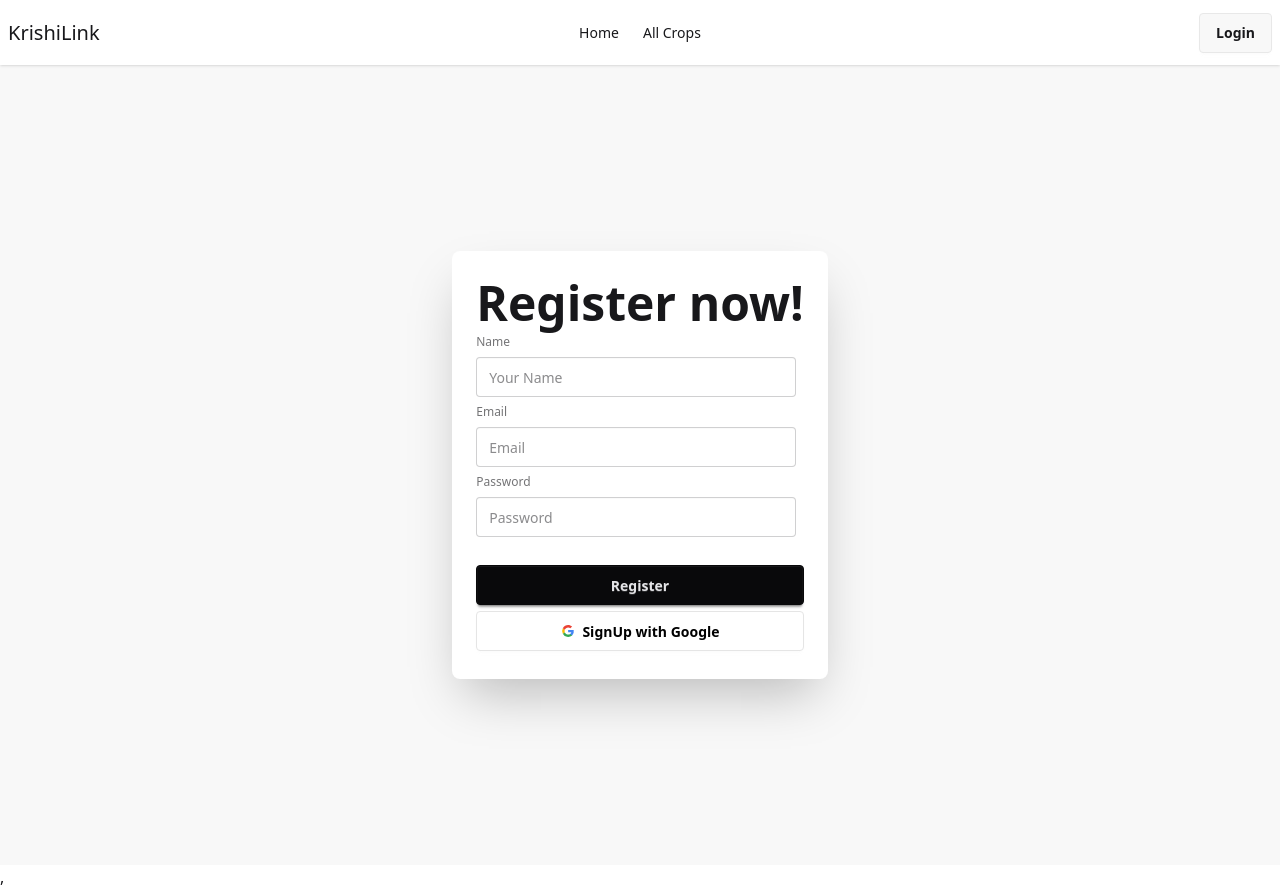
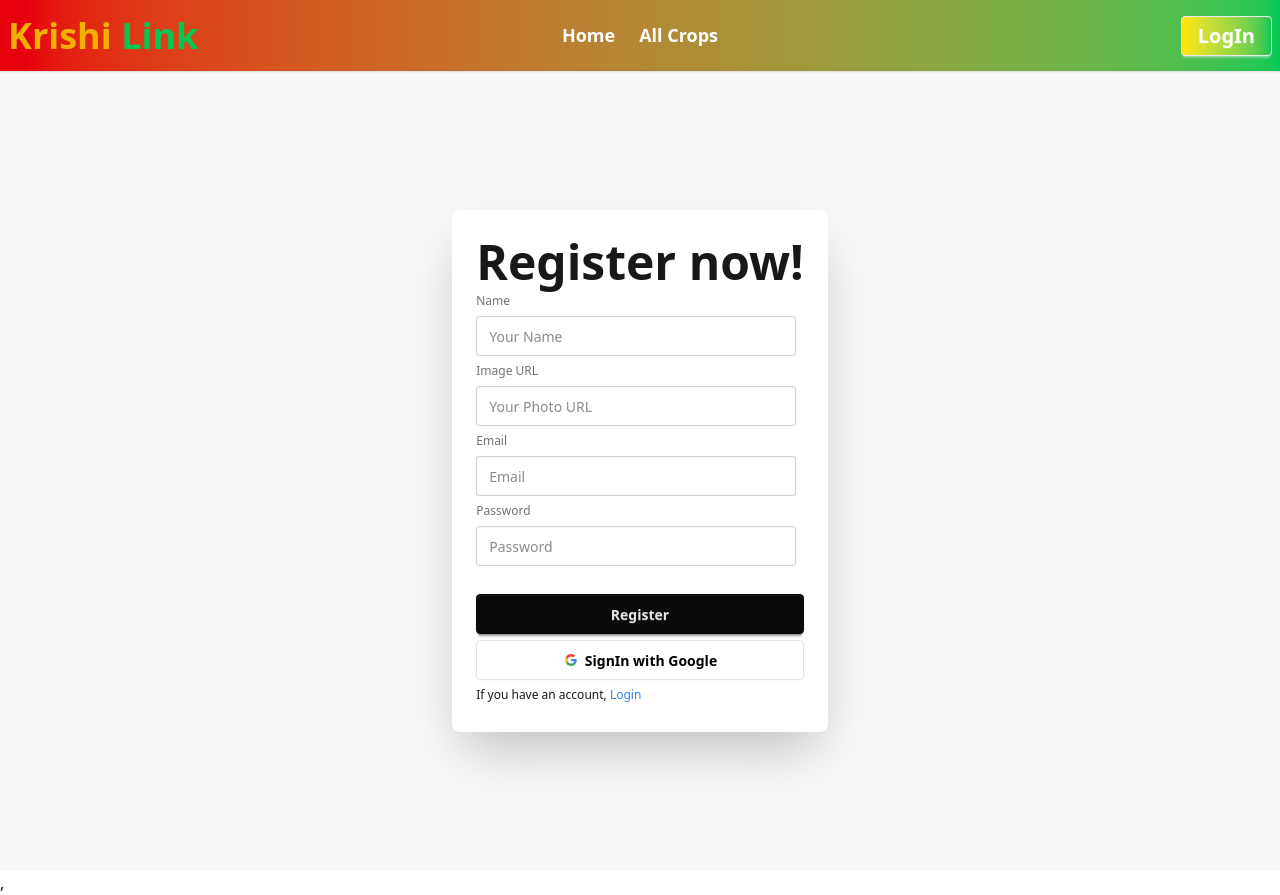
Before and after one commit to sumon10c/KrishiLink-client-site, a React app: page /register in a window 1280 px wide. Built offline with nearby package versions, Linux system fonts and the light colour scheme; no server answers; the HTML template or start-up script is replaced by a standard one.

Commit message:
add navbar function and its style

```diff
--- a/src/component/Login-and-Reg/Login.jsx
+++ b/src/component/Login-and-Reg/Login.jsx
@@ -1,8 +1,22 @@
 import Link from "daisyui/components/link";
-import React from "react";
+import React, { use } from "react";
 import { NavLink } from "react-router";
+import { AuthContext } from "../../context/AuthProvider";
 
 const Login = () => {
+
+
+  const {singInWithGoogle}= use(AuthContext)
+  const handleGoogleSingIn =()=>{
+    singInWithGoogle()
+    .then(result=>{
+      console.log(result.user)
+    })
+    .catch(error=>{
+      console.log(error)
+    })
+  }
+
   return (
     <div className="hero bg-base-200 min-h-screen">
       <div className="hero-content flex-col lg:flex-row-reverse">
@@ -18,7 +32,7 @@ const Login = () => {
                 <a className="link link-hover">Forgot password?</a>
               </div>
               <button className="btn btn-neutral mt-4">Login</button>
-              <button className="btn bg-white text-black border-[#e5e5e5]">
+              <button onClick={handleGoogleSingIn} className="btn bg-white text-black border-[#e5e5e5]">
                 <svg
                   aria-label="Google logo"
                   width="16"
--- /dev/null
+++ b/src/component/Login-and-Reg/Profile.jsx
@@ -0,0 +1,11 @@
+import React from 'react';
+
+const Profile = () => {
+    return (
+        <div>
+            profile
+        </div>
+    );
+};
+
+export default Profile;
--- a/src/component/Login-and-Reg/Register.jsx
+++ b/src/component/Login-and-Reg/Register.jsx
@@ -1,6 +1,18 @@
-import React from "react";
+import React, { use } from "react";
+import { NavLink } from "react-router";
+import { AuthContext } from "../../context/AuthProvider";
 
 const Register = () => {
+  const { singInWithGoogle } = use(AuthContext);
+  const handleGoogleSingIn = () => {
+    singInWithGoogle()
+      .then((result) => {
+        console.log(result.user);
+      })
+      .catch((error) => {
+        console.log(error);
+      });
+  };
   return (
     <div className="hero bg-base-200 min-h-screen">
       <div className="hero-content flex-col lg:flex-row-reverse">
@@ -10,15 +22,22 @@ const Register = () => {
               <h1 className="text-5xl font-bold">Register now!</h1>
               <label className="label">Name</label>
               <input type="text" className="input" placeholder="Your Name" />
+              <label className="label">Image URL</label>
+              <input
+                type="text"
+                className="input"
+                placeholder="Your Photo URL"
+              />
               <label className="label">Email</label>
               <input type="email" className="input" placeholder="Email" />
               <label className="label">Password</label>
               <input type="password" className="input" placeholder="Password" />
-              <div>
-
-              </div>
+              <div></div>
               <button className="btn btn-neutral mt-4">Register</button>
-              <button className="btn bg-white text-black border-[#e5e5e5]">
+              <button
+                onClick={handleGoogleSingIn}
+                className="btn bg-white text-black border-[#e5e5e5]"
+              >
                 <svg
                   aria-label="Google logo"
                   width="16"
@@ -46,8 +65,14 @@ const Register = () => {
                     ></path>
                   </g>
                 </svg>
-                SignUp with Google
+                SignIn with Google
               </button>
+              <h1>
+                If you have an account,{" "}
+                <NavLink to="/Login">
+                  <span className="text-blue-500">Login</span>
+                </NavLink>
+              </h1>
             </fieldset>
           </div>
         </div>
--- a/src/component/Navbar/Navbar.jsx
+++ b/src/component/Navbar/Navbar.jsx
@@ -1,19 +1,64 @@
-import React from "react";
+import React, { use } from "react";
 import { Link, NavLink } from "react-router";
+import { AuthContext } from "../../context/AuthProvider";
 
 const Navbar = () => {
+  const { user, singOutUser } = use(AuthContext);
+
+  const handleSingOut = () => {
+    singOutUser().then().catch();
+  };
+
+  const dropDownLinks = (
+    <>
+      <li className="text-[18px] font-bold">
+        <NavLink to="/">Home</NavLink>
+      </li>
+      <li className="text-[18px] font-bold">
+        <NavLink to="/allcrops">All Crops</NavLink>
+      </li>
+      {user && (
+        <>
+          <li className="text-[18px] font-bold">
+            <NavLink to="/myPost">My Posts</NavLink>
+          </li>
+          <li className="text-[18px] font-bold">
+            <NavLink to="/addCrops">Add Crops</NavLink>
+          </li>
+          <li className="text-[18px] font-bold">
+            <NavLink to="/profile">Profile</NavLink>
+          </li>
+        </>
+      )}
+    </>
+  );
+
   const links = (
     <>
-      <li>
+      <li className="text-white text-[18px] font-bold hover:text-gray-300">
         <NavLink to="/">Home</NavLink>
       </li>
-      <li>
+      <li className="text-white text-[18px] font-bold hover:text-gray-300">
         <NavLink to="/allcrops">All Crops</NavLink>
       </li>
+      {user && (
+        <>
+          <li className="text-white text-[18px] font-bold hover:text-gray-300">
+            <NavLink to="/myPost">My Posts</NavLink>
+          </li>
+          <li className="text-white text-[18px] font-bold hover:text-gray-300">
+            <NavLink to="/addCrops">Add Crops</NavLink>
+          </li>
+          <li className="text-white text-[18px] font-bold ">
+            <NavLink to="/profile">Profile</NavLink>
+          </li>
+        </>
+      )}
     </>
   );
+
   return (
-    <div className="navbar bg-base-100 shadow-sm">
+    <div className="navbar bg-gradient-to-r from-red-600 to-[#00c853] shadow-sm">
       <div className="navbar-start">
         <div className="dropdown">
           <div tabIndex={0} role="button" className="btn btn-ghost lg:hidden">
@@ -37,18 +82,32 @@ const Navbar = () => {
             tabIndex="-1"
             className="menu menu-sm dropdown-content bg-base-100 rounded-box z-1 mt-3 w-52 p-2 shadow"
           >
-            {links}
+            {dropDownLinks}
           </ul>
         </div>
-        <a className="  text-xl">KrishiLink</a>
+        <a className="md:text-4xl font-bold text-yellow-500">
+          Krishi <span className="text-green-500">Link</span>
+        </a>
       </div>
       <div className="navbar-center hidden lg:flex">
         <ul className="menu menu-horizontal px-1">{links}</ul>
       </div>
       <div className="navbar-end">
-        <button className="btn">
-          <Link to="/login">Login</Link>
-        </button>
+        {user ? (
+          <button
+            onClick={handleSingOut}
+            className="btn bg-gradient-to-r from-[#ffe600] to-[#00c853] text-white md:text-[20px] font-bold"
+          >
+            LogOut
+          </button>
+        ) : (
+          <NavLink to="/login">
+            {" "}
+            <button className="btn bg-gradient-to-r from-[#ffe600] to-[#00c853] text-white md:text-[20px] font-bold">
+              LogIn
+            </button>
+          </NavLink>
+        )}
       </div>
     </div>
   );
--- /dev/null
+++ b/src/component/Other/AddCrops.jsx
@@ -0,0 +1,11 @@
+import React from 'react';
+
+const AddCrops = () => {
+    return (
+        <div>
+            Add crops
+        </div>
+    );
+};
+
+export default AddCrops;
--- /dev/null
+++ b/src/component/Other/MyPost.jsx
@@ -0,0 +1,11 @@
+import React from 'react';
+
+const MyPost = () => {
+    return (
+        <div>
+            My Post
+        </div>
+    );
+};
+
+export default MyPost;
--- a/src/context/AuthProvider.jsx
+++ b/src/context/AuthProvider.jsx
@@ -1,7 +1,10 @@
 import {
   createUserWithEmailAndPassword,
+  GoogleAuthProvider,
   onAuthStateChanged,
   signInWithEmailAndPassword,
+  signInWithPopup,
+  signOut,
 } from "firebase/auth";
 import React, { createContext, useEffect, useState } from "react";
 import { auth } from "../Firebase/firebase.init";
@@ -12,6 +15,22 @@ export const AuthContext = createContext(null);
 const AuthProvider = ({ children }) => {
   const [user, setUser] = useState(null);
   const [loading, setLoading] = useState(true);
+
+
+  const googleProvider = new GoogleAuthProvider();
+
+
+  const singInWithGoogle =()=>{
+    setLoading(true)
+    return signInWithPopup(auth,googleProvider)
+  }
+
+
+  const singOutUser = ()=>{
+    setLoading(true);
+    return signOut(auth)
+  }
+
 
   const createUser = (email, password) => {
     setLoading(true);
@@ -34,6 +53,8 @@ const AuthProvider = ({ children }) => {
   const authInfo = {
     createUser,
     singInUser,
+    singInWithGoogle,
+    singOutUser,
     user,
     loading,
   };
--- a/src/main.jsx
+++ b/src/main.jsx
@@ -12,6 +12,9 @@ import Error from './component/ErrorPage/Error.jsx';
 import Login from './component/Login-and-Reg/Login.jsx';
 import Register from './component/Login-and-Reg/Register.jsx';
 import AuthProvider from './context/AuthProvider.jsx';
+import MyPost from './component/Other/MyPost.jsx';
+import AddCrops from './component/Other/AddCrops.jsx';
+import Profile from './component/Login-and-Reg/Profile.jsx';
 
 const router = createBrowserRouter([
   {
@@ -37,6 +40,18 @@ const router = createBrowserRouter([
       {
         path:"/register",
         Component:Register
+      },
+      {
+        path:"/myPost",
+        Component:MyPost
+      },
+      {
+        path:'/addCrops',
+        Component:AddCrops
+      },
+      {
+        path:'/profile',
+        Component:Profile
       }
     ]
   },
```
